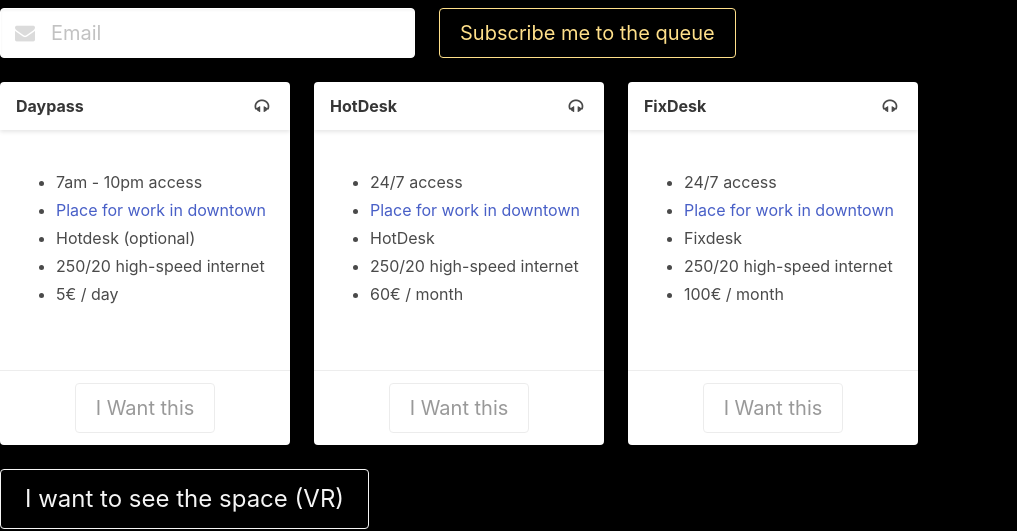
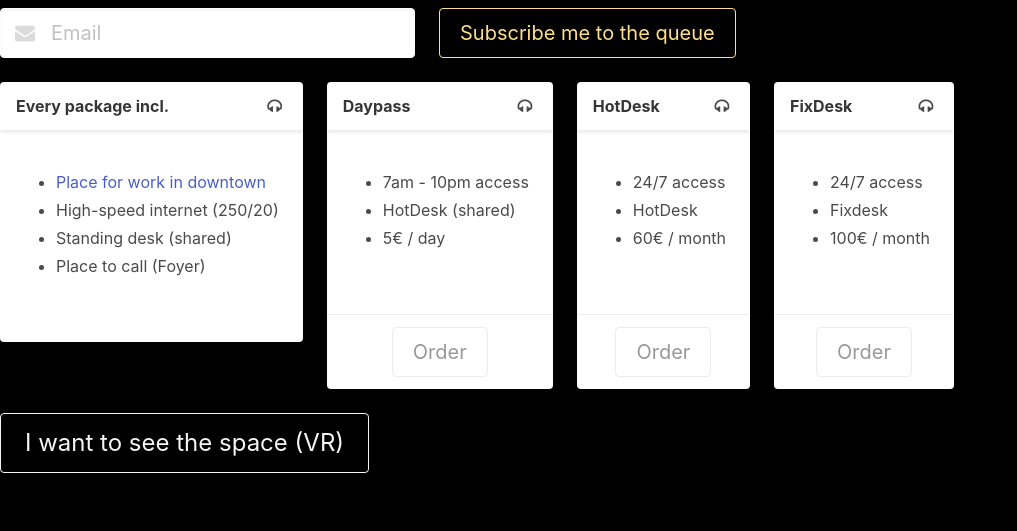
Before and after one commit to Progressbar/progressbar-coweb, a Vue app in the folder cowork-panel/: page / in a window 1280 px wide. Shown: the part 218-749 px from the top of the page, without its empty margins (0-1017 px from the left). Built offline with nearby package versions, Linux system fonts and the light colour scheme.

Commit message:
deduped to every package incl.

```diff
--- a/cowork-panel/src/components/Subscribe.vue
+++ b/cowork-panel/src/components/Subscribe.vue
@@ -28,6 +28,46 @@
     <div class="card">
       <header class="card-header">
         <p class="card-header-title">
+          Every package incl.
+        </p>
+        <a href="#" class="card-header-icon" aria-label="more options">
+          <span class="icon">
+            <i class="fa fa-headphones" aria-hidden="true"></i>
+          </span>
+        </a>
+      </header>
+      <div class="card-content">
+        <div class="content">
+          <ul>
+            <li>
+              <a href="https://www.google.com/maps/place/Progressbar+hackerspace/@48.1442331,17.1066804,17z/">Place for work in downtown</a>
+            </li>
+            <li>
+              High-speed internet (250/20)
+            </li>
+            <li>
+              Standing desk (shared)
+            </li>
+            <li>
+              Place to call (Foyer)
+            </li>
+          </ul>
+          <br>
+        </div>
+      </div>
+      <!-- <footer class="card-footer">
+        <p class="card-footer-item">
+          <span>
+            <a class="button is-medium is-outlined" disabled>I Want this</a>
+          </span>
+        </p>
+      </footer> -->
+    </div>
+  </div>
+  <div class="column is-narrow">
+    <div class="card">
+      <header class="card-header">
+        <p class="card-header-title">
           Daypass
         </p>
         <a href="#" class="card-header-icon" aria-label="more options">
@@ -43,13 +83,7 @@
               7am - 10pm access
             </li>
             <li>
-              <a href="https://www.google.com/maps/place/Progressbar+hackerspace/@48.1442331,17.1066804,17z/">Place for work in downtown</a>
-            </li>
-            <li>
-              Hotdesk (optional)
-            </li>
-            <li>
-              250/20 high-speed internet
+              HotDesk (shared)
             </li>
             <li>
               5€ / day
@@ -61,7 +95,7 @@
       <footer class="card-footer">
         <p class="card-footer-item">
           <span>
-            <a class="button is-medium is-outlined" disabled>I Want this</a>
+            <a class="button is-medium is-outlined" disabled>Order</a>
           </span>
         </p>
       </footer>
@@ -86,13 +120,7 @@
               24/7 access
             </li>
             <li>
-              <a href="https://www.google.com/maps/place/Progressbar+hackerspace/@48.1442331,17.1066804,17z/">Place for work in downtown</a>
-            </li>
-            <li>
               HotDesk
-            </li>
-            <li>
-              250/20 high-speed internet
             </li>
             <li>
               60€ / month
@@ -104,7 +132,7 @@
       <footer class="card-footer">
         <p class="card-footer-item">
           <span>
-            <a class="button is-medium is-outlined" disabled>I Want this</a>
+            <a class="button is-medium is-outlined" disabled>Order</a>
           </span>
         </p>
       </footer>
@@ -129,13 +157,7 @@
               24/7 access
             </li>
             <li>
-              <a href="https://www.google.com/maps/place/Progressbar+hackerspace/@48.1442331,17.1066804,17z/">Place for work in downtown</a>
-            </li>
-            <li>
               Fixdesk
-            </li>
-            <li>
-              250/20 high-speed internet
             </li>
             <li>
               100€ / month
@@ -147,7 +169,7 @@
       <footer class="card-footer">
         <p class="card-footer-item">
           <span>
-            <a class="button is-medium is-outlined" disabled>I Want this</a>
+            <a class="button is-medium is-outlined" disabled>Order</a>
           </span>
         </p>
       </footer>
```
